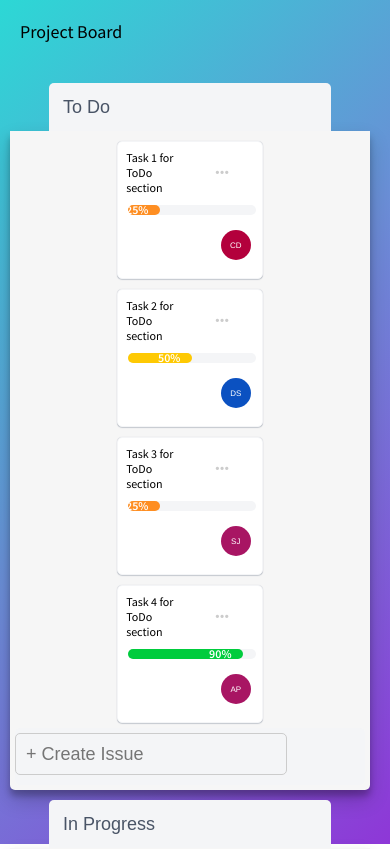
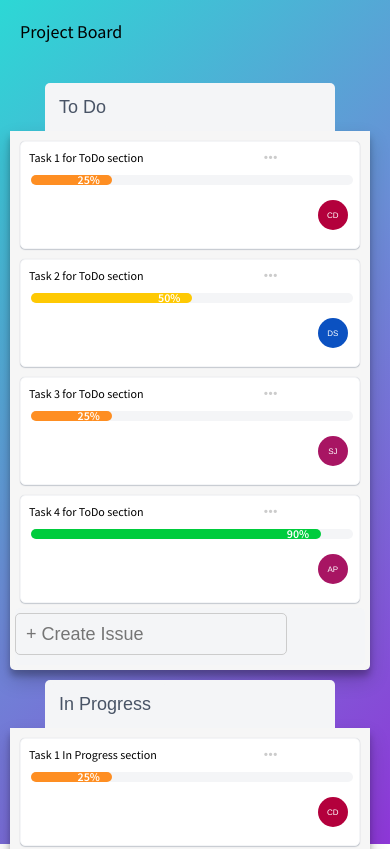
Before and after one commit to Daughty/Project-Board-React, a React (Create React App) app in the folder project-board/: page / in a window 390 px wide. Shown: the top 849 px of the page. Built offline with nearby package versions, Linux system fonts and the light colour scheme.

Commit message:
mobile fixes for cards

```diff
--- a/project-board/package.json
+++ b/project-board/package.json
@@ -1,4 +1,5 @@
 {
+  "homepage":"https://Daughty.github.io/Project-Board-React",
   "name": "project-board",
   "version": "0.1.0",
   "private": true,
@@ -15,11 +16,12 @@
     "react-scripts": "3.4.1"
   },
   "scripts": {
+    "predeploy":"npm run build",
+    "deploy":"gh-pages -d build",
     "start": "react-scripts start",
     "build": "react-scripts build",
     "test": "react-scripts test",
-    "eject": "react-scripts eject",
-    "deploy":"gh-pages -d build"
+    "eject": "react-scripts eject"
   },
   "eslintConfig": {
     "extends": "react-app"
--- a/project-board/src/Action Creators/index.js
+++ b/project-board/src/Action Creators/index.js
@@ -34,9 +34,8 @@ export const changeStatusName = (newName,statusId) =>{
     statusId
     };
 }
-export const changeSort = (droppableIdStart,droppableIdEnd,
-    droppableIndexStart,droppableIndexEnd,
-    draggableId) => {
+
+export const changeSort = (droppableIdStart,droppableIdEnd,droppableIndexStart,droppableIndexEnd,draggableId) => {
     return {
     type:action.SORT,
     payload:{droppableIdStart,droppableIdEnd,
--- a/project-board/src/components/Card/index.js
+++ b/project-board/src/components/Card/index.js
@@ -153,6 +153,10 @@ margin:${props=>{
     if(props.custom_type==='stat_card') return '0px';
     return '';
 }};
+max-width:${props=>{
+    if(props.custom_type==='stat_header') return '290px';
+    return '';
+}};
 }
 
 `
--- a/project-board/src/containers/BoardView/TaskCard.js
+++ b/project-board/src/containers/BoardView/TaskCard.js
@@ -62,7 +62,7 @@ class TaskCard extends Component {
         return(
            <Draggable draggableId={String(this.props.id)} index={this.props.index}>
             {(provided)=>(
-                <div ref={provided.innerRef} {...provided.draggableProps} {...provided.dragHandleProps}>
+                <div className="taskWrap" ref={provided.innerRef} {...provided.draggableProps} {...provided.dragHandleProps}>
                   <Container
                   custom_type="col"
                   full_width={true}
--- a/project-board/src/index.css
+++ b/project-board/src/index.css
@@ -14,3 +14,9 @@ code {
   display:flex;
   align-self:stretch;
 }
+
+@media (max-width: 768px){
+  .taskWrap{
+    width:100%;
+  }
+}
```
Also changed, not shown: project-board/public/manifest.json.
